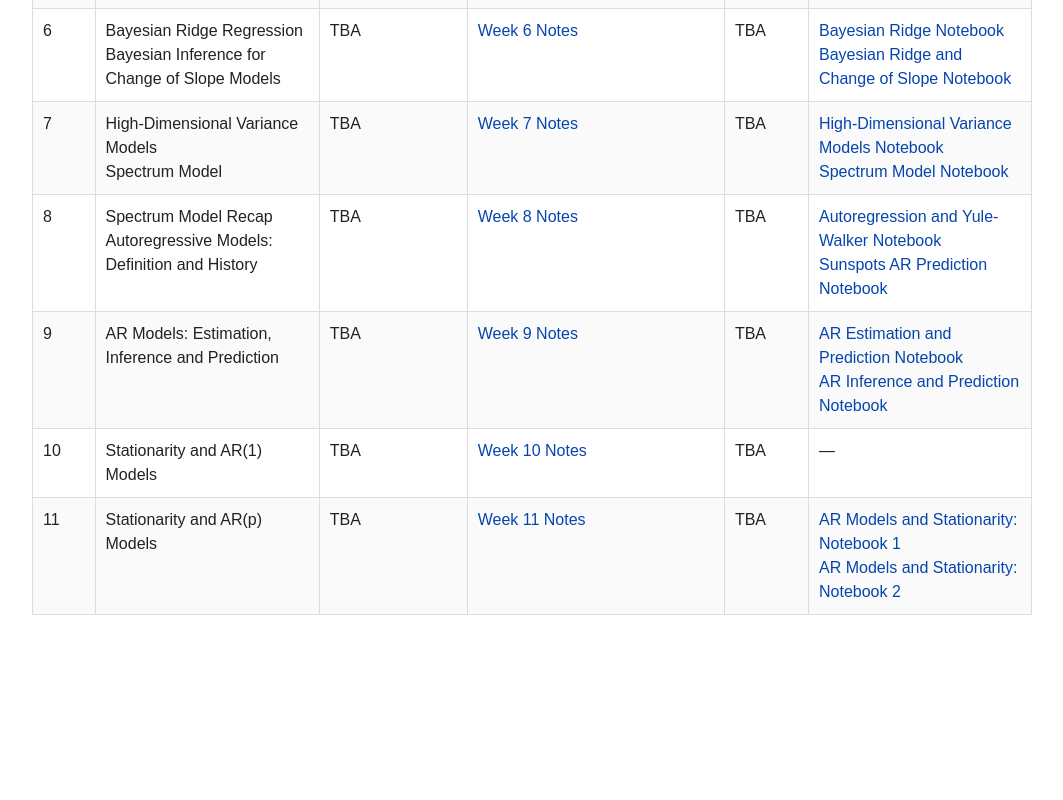
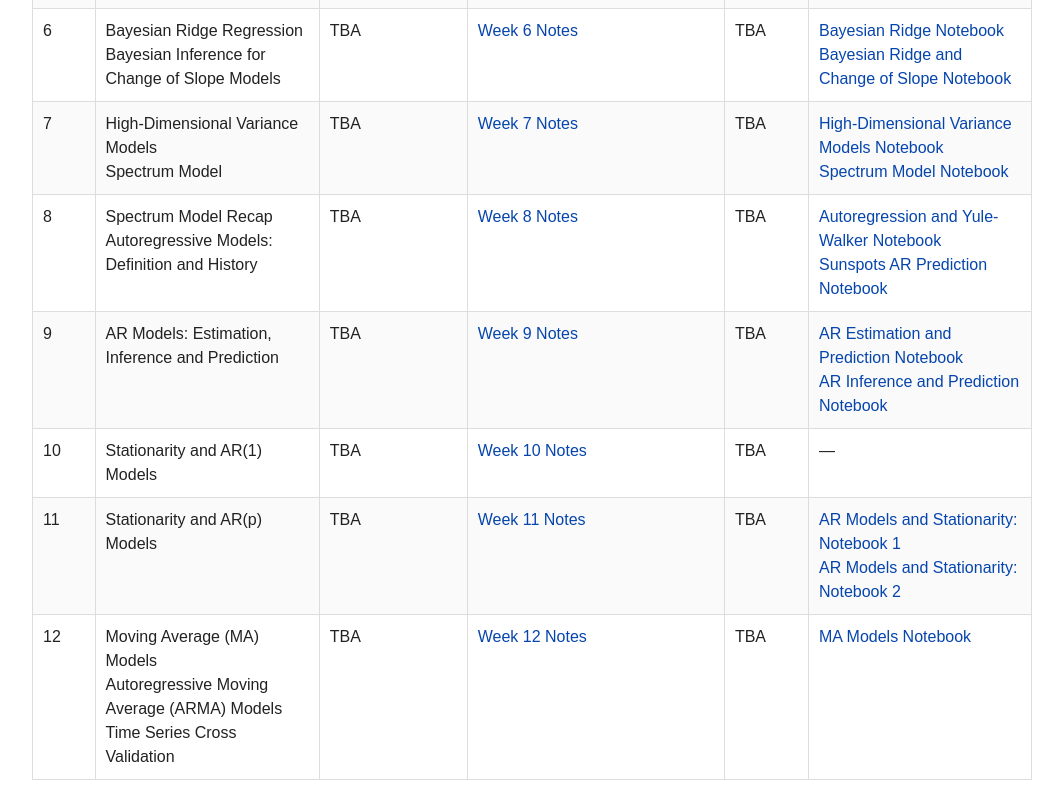
Before and after one commit to sabyasachic/sabyasachic.github.io, a plain HTML site: page courses/stat-429-fall-2026/index.html in a window 1280 px wide. Shown: the part 1165-1965 px from the top of the page, without its empty margins (108-1171 px from the left). Before the commit the page ends 1820 px from the top, so only its background shows below. Drawn offline with Linux system fonts and the light colour scheme.

Commit message:
Update index.html

```diff
--- a/courses/stat-429-fall-2026/index.html
+++ b/courses/stat-429-fall-2026/index.html
@@ -1,3 +1,4 @@
+
 <!DOCTYPE html>
 <html lang="en">
 
@@ -260,6 +261,25 @@ Stationarity and AR(p) Models
 </td>
 </tr>
 
+<!-- WEEK 12 -->
+
+<tr>
+<td>12</td>
+<td>
+Moving Average (MA) Models<br>
+Autoregressive Moving Average (ARMA) Models<br>
+Time Series Cross Validation
+</td>
+<td>TBA</td>
+<td>
+<a href="Week12.pdf">Week 12 Notes</a>
+</td>
+<td>TBA</td>
+<td>
+<a href="https://nbviewer.org/url/sabyasachic.github.io/courses/stat-429-fall-2026/MA_models.ipynb">MA Models Notebook</a>
+</td>
+</tr>
+
 </table>
 
 </body>
```
